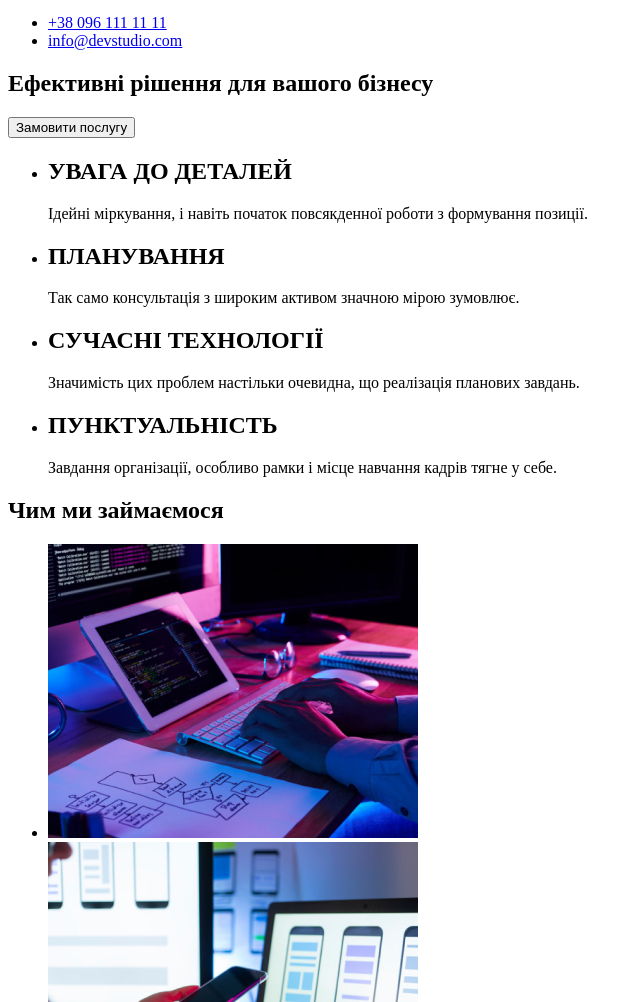
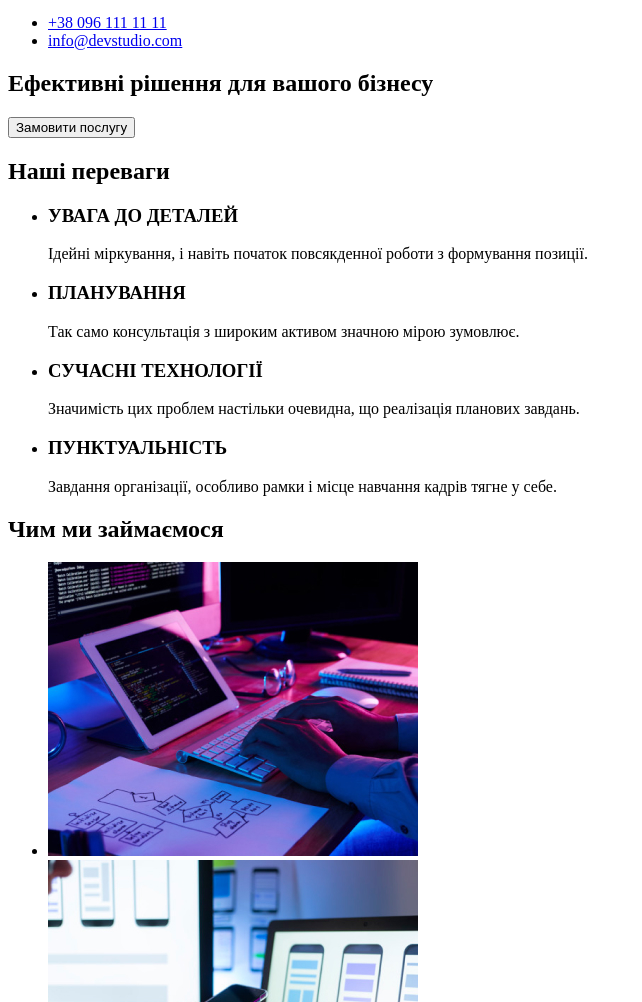
Before and after one commit to alex01081901/goit-markup-hw-01, a plain HTML site: page index.html in a window 1280 px wide. Shown: the part 98-1100 px from the top of the page, without its empty margins (0-642 px from the left). Drawn offline with Linux system fonts and the light colour scheme.

Commit message:
правка 1

```diff
--- a/index.html
+++ b/index.html
@@ -29,21 +29,22 @@
             <button type="button">Замовити послугу</button>
         </section>
         <section class="about">
+            <h2>Наші переваги</h2>
             <ul>
                 <li>
-                    <h2>УВАГА ДО ДЕТАЛЕЙ</h2>
+                    <h3>УВАГА ДО ДЕТАЛЕЙ</h3>
                     <p>Ідейні міркування, і навіть початок повсякденної роботи з формування позиції.</p>
                 </li>
                 <li>
-                     <h2>ПЛАНУВАННЯ</h2>
+                     <h3>ПЛАНУВАННЯ</h3>
                      <p>Так само консультація з широким активом значною мірою зумовлює.</p>
                 </li>
                 <li>
-                    <h2>СУЧАСНІ ТЕХНОЛОГІЇ</h2>
+                    <h3>СУЧАСНІ ТЕХНОЛОГІЇ</h3>
                     <p>Значимість цих проблем настільки очевидна, що реалізація планових завдань.</p>
                 </li>
                 <li>
-                    <h2>ПУНКТУАЛЬНІСТЬ</h2>
+                    <h3>ПУНКТУАЛЬНІСТЬ</h3>
                     <p>Завдання організації, особливо рамки і місце навчання кадрів тягне у себе.</p>
                 </li>
             </ul>
```
